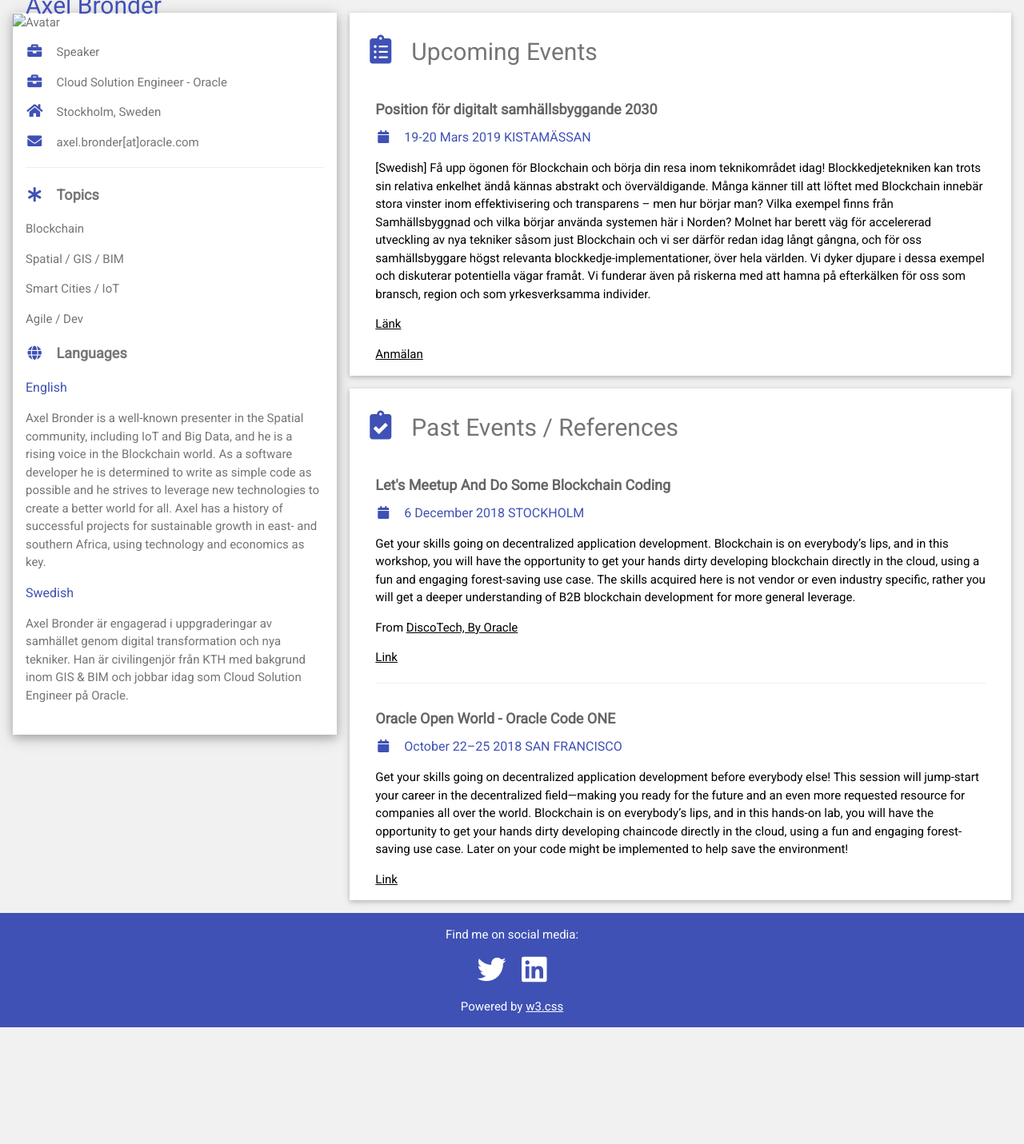
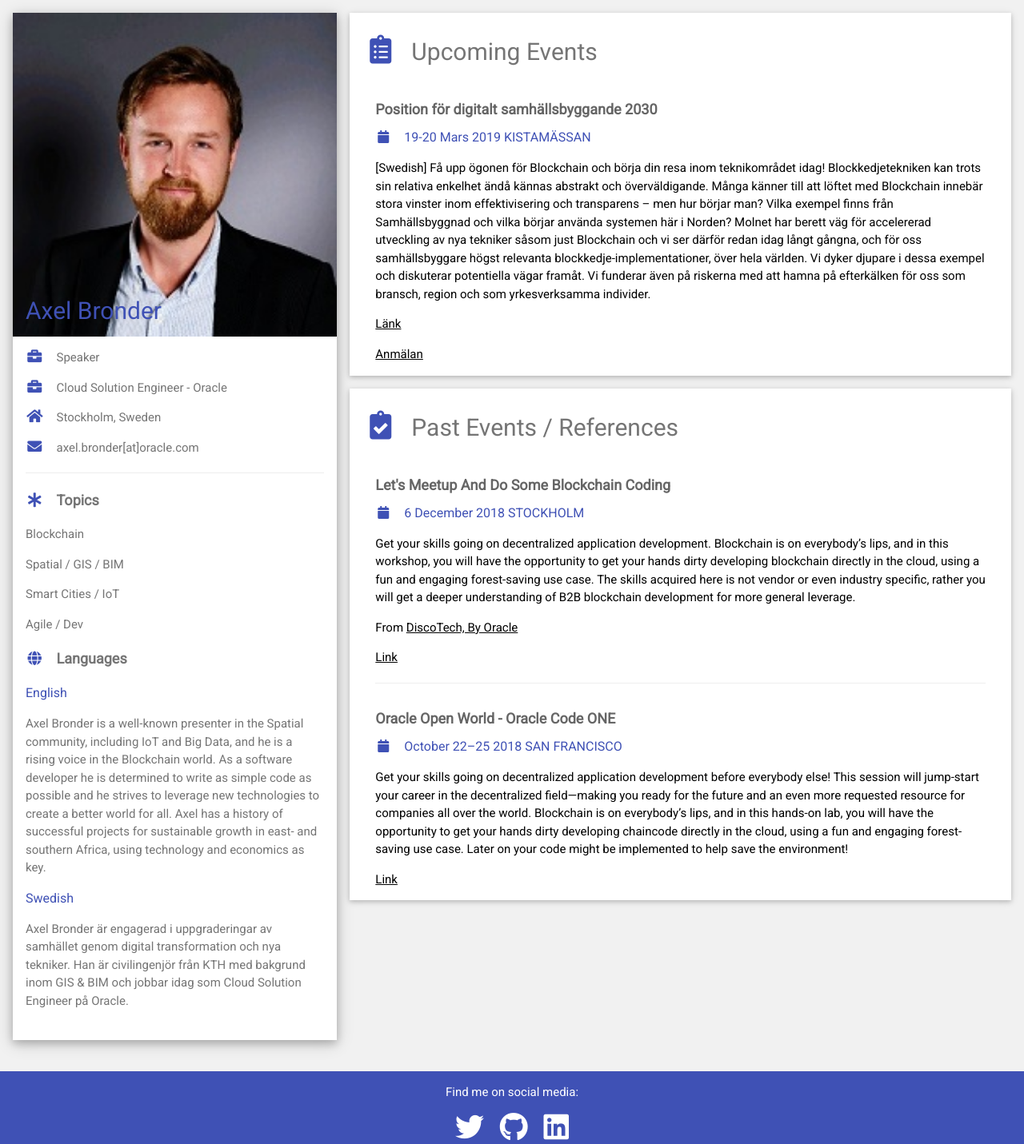
Before and after one commit to brondera/speaker, a plain HTML site: page index.html in a window 1280 px wide. Shown: the top 1431 px of the page at 80% size. Before the commit the page ends 1285 px from the top, so only its background shows below. Drawn offline with nearby package versions, Linux system fonts and the light colour scheme.

Commit message:
Add files via upload

```diff
--- a/index.html
+++ b/index.html
@@ -22,7 +22,7 @@ html,body,h1,h2,h3,h4,h5,h6 {font-family: "Roboto", sans-serif}
 
       <div class="w3-white w3-text-grey w3-card-4">
         <div class="w3-display-container">
-          <img src="/img/AxelBronder_200x200.jpg" style="width:100%" alt="Avatar">
+          <img src="img/AxelBronder_200x200.jpg" style="width:100%" alt="Avatar">
           <div class="w3-display-bottomleft w3-container w3-text-indigo">
             <h2>Axel Bronder</h2>
           </div>
@@ -95,7 +95,8 @@ html,body,h1,h2,h3,h4,h5,h6 {font-family: "Roboto", sans-serif}
 
 <footer class="w3-container w3-indigo w3-center w3-margin-top">
   <p>Find me on social media:</p>
-  <a href="https://twitter.com/axelbronder"><i class="fab fa-twitter w3-xxlarge w3-margin-right w3-hover-opacity"></i></a>
+  <a href="https://twitter.com/axelbronder/"><i class="fab fa-twitter w3-xxlarge w3-margin-right w3-hover-opacity"></i></a>
+  <a href="https://github.com/brondera/"><i class="fab fa-github w3-xxlarge w3-margin-right w3-hover-opacity"></i></a>
   <a href="https://www.linkedin.com/in/brondera/"><i class="fab fa-linkedin w3-xxlarge w3-hover-opacity"></i></a>
   <p>Powered by <a href="https://www.w3schools.com/w3css/default.asp" target="_blank">w3.css</a></p>
 </footer>
```
Also changed, not shown: img/AxelBronder_200x200.jpg (added).
